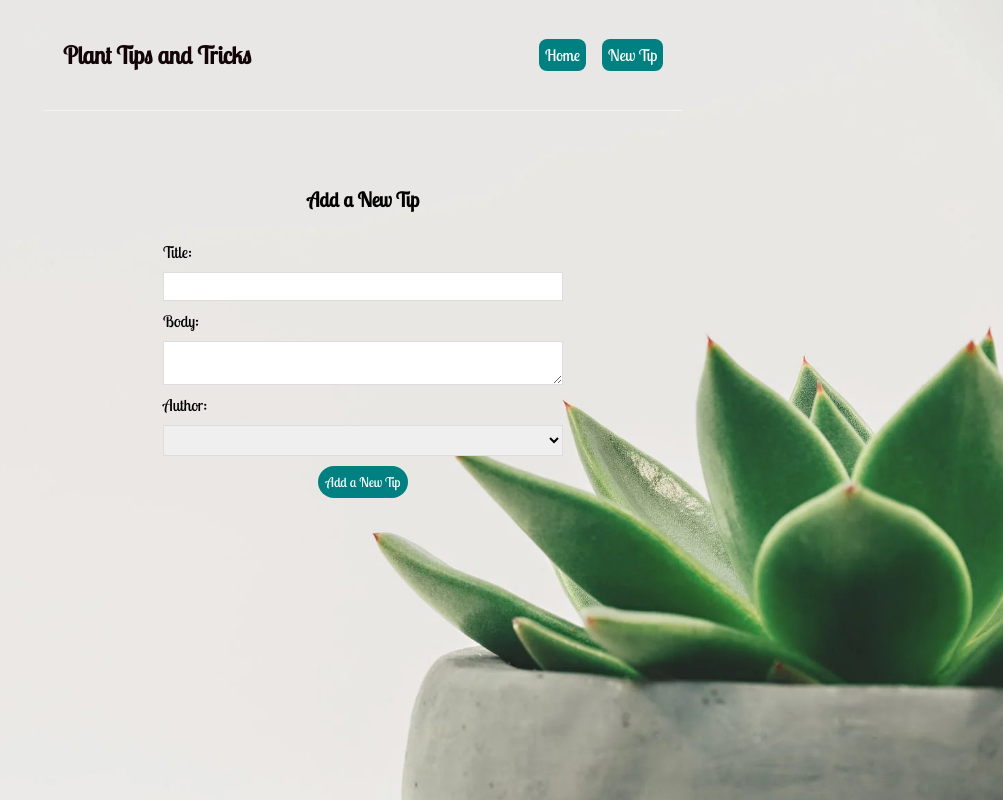
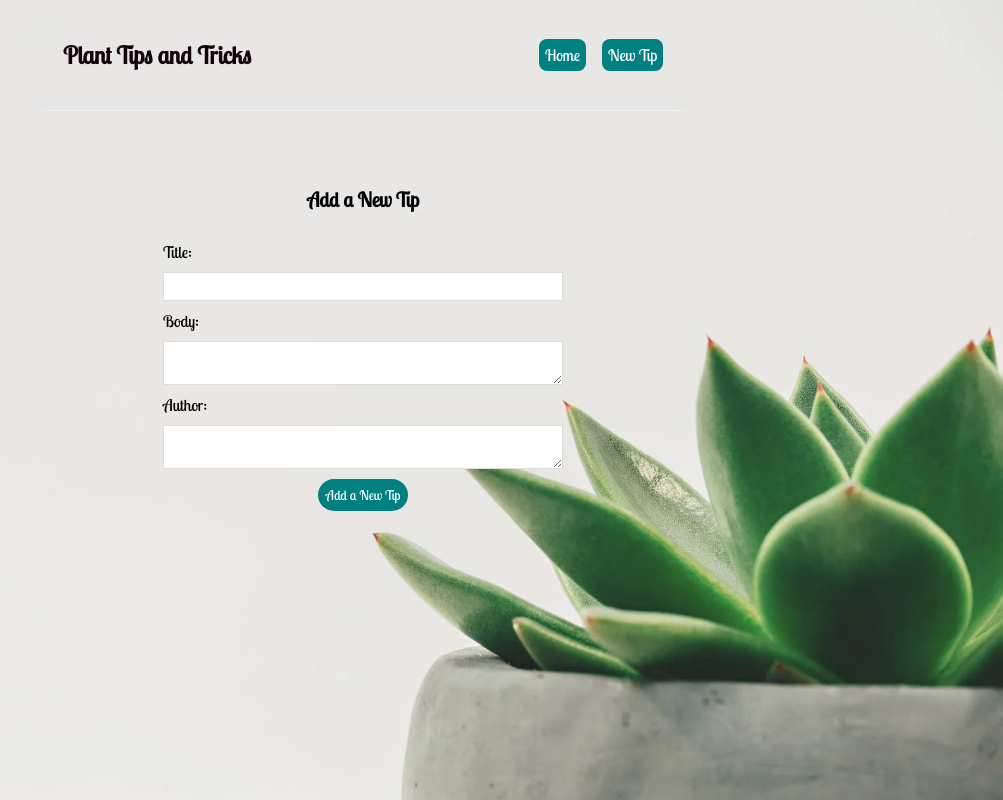
Before and after one commit to eweagraff/React-Blog, a React (Create React App) app: page /create in a window 1280 px wide. Shown: the whole page, without its empty margins (277-1280 px from the left). Built offline with nearby package versions, Linux system fonts and the light colour scheme.

Commit message:
added functioning post and delete methods to blog, as well as redirect to homepage after said delete or create post

```diff
--- a/data/db.json
+++ b/data/db.json
@@ -1,16 +1,3 @@
 {
-    "blogs": [
-        {
-            "title": "Shop your neighborhood’s streets",
-            "body": "Rachana Pathak, who lives in a Brooklyn apartment with over 300 plants, says one of her favorite “hacks” is simply looking out for street finds in her neighborhood. “People discard perfectly usable things all the time. I’ve found vintage terra cotta pots, plant stands, ceramics, and more. It’s the best way to recycle. I propagate a lot and it’s always nicer when I give a friend a plant in a recycled pot.",
-            "author": "Rachana Pathak",
-            "id": 1
-        },
-        {
-            "title": "Choose the right soil.",
-            "body": "Gabriel and Victor, who take care of plants in their Buenos Aires home and at Planta, their plant and housewares shop,  explain that one of the first things to remember is to plant your new plant baby into the substrate/soil that it requires. “This way we strengthen their roots and avoid pests and diseases,” they explain. And when it comes to strengthening your plants, don’t necessarily go straight to fertilizers you buy. “Instead, try some homemade recipes like banana-peel tea, which can be effective and have no side effects",
-            "author": "Gabriel and Victor",
-            "id": 2
-        }
-    ]
+  "blogs": []
 }
--- a/src/BlogDetails.js
+++ b/src/BlogDetails.js
@@ -1,9 +1,25 @@
-import { useParams } from "react-router-dom";
+import { useParams, useNavigate} from "react-router-dom";
 import useFetch from "./useFetch";
 
 const BlogDetails = () => {
     const {id} = useParams()
-    const {data: blog, error} = useFetch('http://localhost:8000/blogs/' + id)
+    const {data: blog, error} = useFetch('http://localhost:8000/blogs/' + id);
+    const navigate = useNavigate();
+
+
+    const handleClick = () => {
+
+        fetch('http://localhost:8000/blogs/' + blog.id, {
+            method: 'DELETE',
+
+        }).then(()=> {
+        navigate('/');
+
+        })
+    };
+
+
+
     return (
         <div className="blog-details">
             {error && <div> {error}</div>}
@@ -12,6 +28,7 @@ const BlogDetails = () => {
                 <h2>{blog.title}</h2>
                 <p>Written by: {blog.author}</p>
                 <p>{blog.body}</p>
+                <button onClick={handleClick}>Delete</button>
 
                 </article>
             )}
--- a/src/Bloglist.js
+++ b/src/Bloglist.js
@@ -3,6 +3,7 @@ import { Link } from "react-router-dom";
 const Bloglist = (props) => {
     const blogs = props.blogs;
     const title = props.title;
+
 
 
 
--- a/src/Create.js
+++ b/src/Create.js
@@ -1,24 +1,53 @@
-const Newtip = () => {
+import { useState } from "react";
+import { useNavigate } from "react-router-dom";
+
+const Create = () => {
+
+    const [title, setTitle] = useState('');
+    const [body, setBody] = useState('');
+    const [author, setAuthor] = useState('');
+    const navigate = useNavigate();
+
+    const handleSubmit = (e) => {
+        e.preventDefault();
+        const blog = {title, body, author};
+
+        fetch('http://localhost:8000/blogs', {
+            method: 'POST',
+            headers: {"Content-Type": "application/json"},
+            body: JSON.stringify(blog)
+        }).then(() => {
+            navigate('/')
+        })
+
+    }
     return (
        <div className="create">
            <h2>Add a New Tip</h2>
-           <form>
+           <form onSubmit={handleSubmit}>
                <label>Title:</label>
                <input
                type ="text"
-               required/>
+               required
+               value ={title}
+               onChange={(e) => setTitle(e.target.value)}/>
                <label>Body:</label>
-               <textarea required
+               <textarea
+               required
+               value={body}
+               onChange={(e)  => setBody(e.target.value)}
+
                ></textarea>
                <label>Author:</label>
-               <select>
-                   <option value=""></option>
-                   <option value=""></option>
-               </select>
-               <button>Add a New Tip</button>
+               <textarea
+               required
+               value={author}
+               onChange={(e) => setAuthor(e.target.value)} >
+                   </textarea>
+               <button >Add a New Tip</button>
            </form>
        </div>
     );
 }
 
-export default Newtip;
+export default Create;
```
